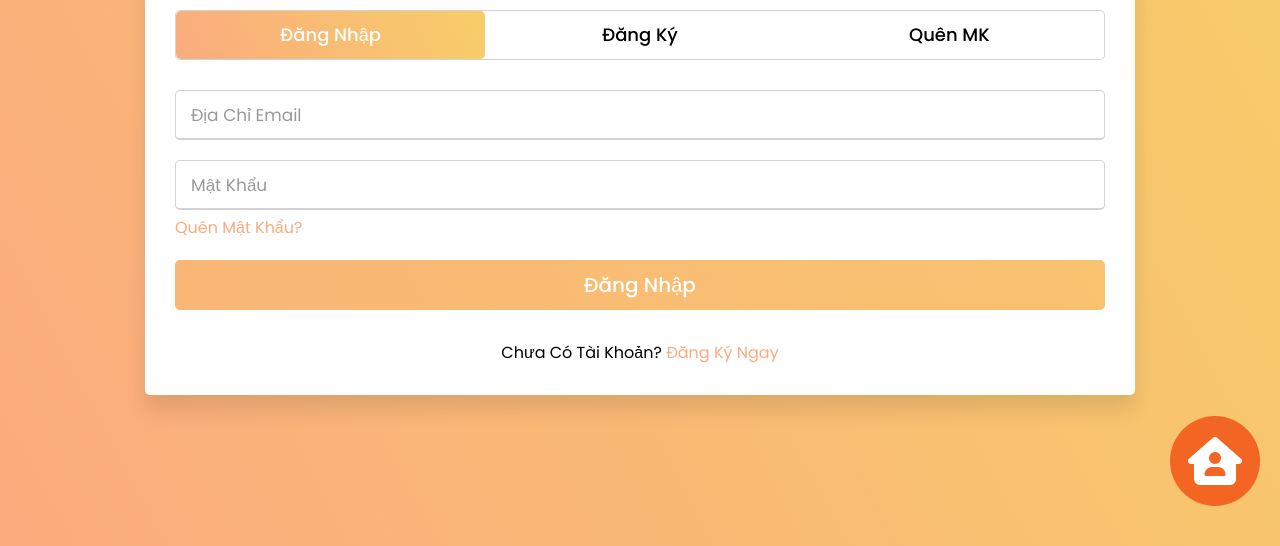
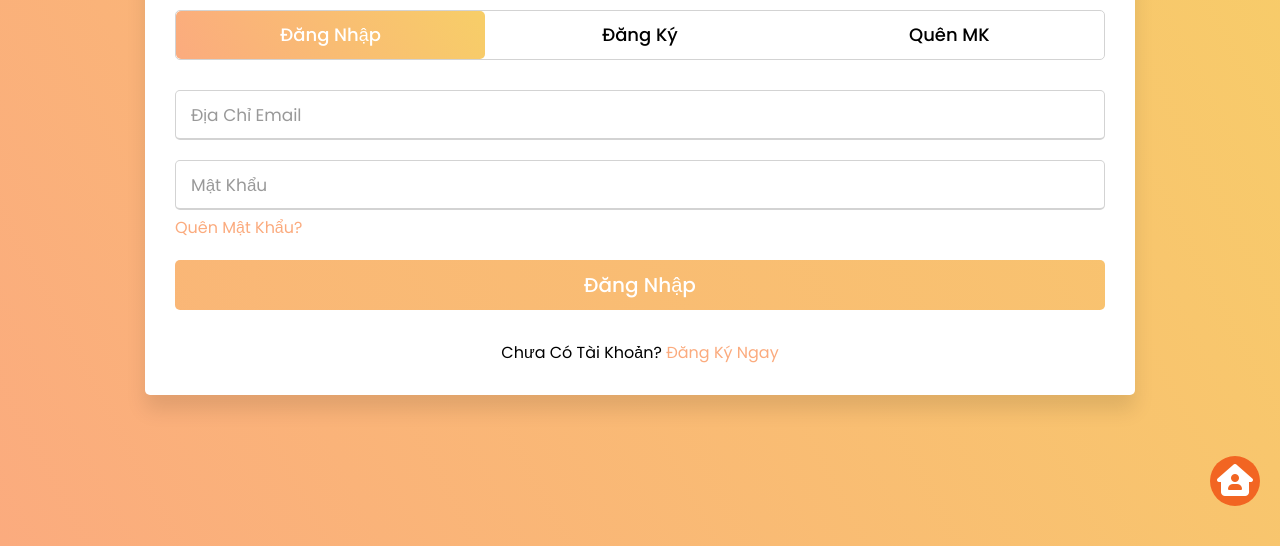
Before and after one commit to dangduc164/DQSHOP, a plain HTML site: page dangnhap.html in a window 1280 px wide. Shown: the part 254-800 px from the top of the page. Drawn offline with Linux system fonts and the light colour scheme.

Commit message:
update code, fix link img & file, update home and contact page Signed-off-by: DangDuc <ducden164@gmail.com>

```diff
--- a/css/dangnhap.css
+++ b/css/dangnhap.css
@@ -233,8 +233,8 @@ form .btn input[type="submit"] {
 }
 
 .backhome {
-    width: 90px;
-    height: 90px;
+    width: 50px;
+    height: 50px;
     color: #fff;
     cursor: pointer;
     background-color: #f26522;
--- a/dangnhap.html
+++ b/dangnhap.html
@@ -76,10 +76,10 @@
             </div>
         </div>
     </div>
-    <div class="backhome">
-        <a href="./index.html"><i class="fa-solid fa-house-user fa-3x"></i></a>
-    </div>
 </body>
+<div class="backhome">
+    <a href="./index.html"><i class="fa-solid fa-house-user fa-2x"></i></a>
+</div>
 
 <script src="./js/dangnhap.js"></script>
 
```
Also changed, not shown: index.html (+2 -0 lines).
